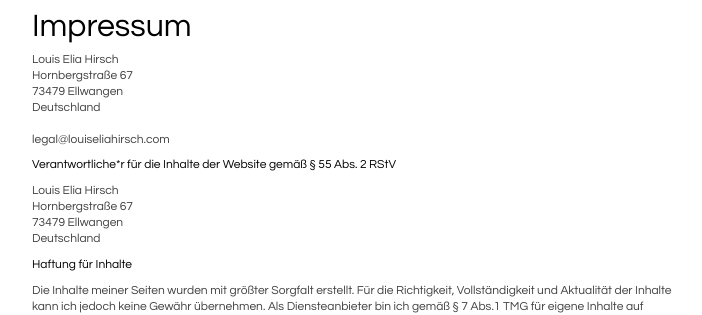
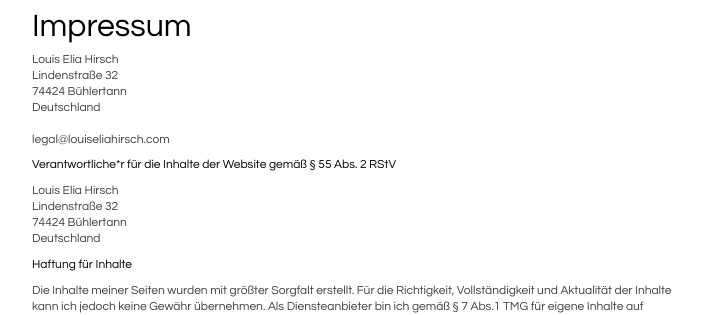
Before and after one commit to louvee/louvee.github.io, a Jekyll site: the page imprint.html, which Jekyll copies as it is, in a window 1280 px wide. Shown: the top 315 px of the page, without its empty margins (288-990 px from the left). Built offline with Jekyll 4.4.1, drawn with Linux system fonts in a browser that asks for light colours.

Commit message:
Update imprint.html
Added new address

```diff
--- a/imprint.html
+++ b/imprint.html
@@ -13,9 +13,9 @@
       <p>
         Louis Elia Hirsch
         <br />
-        Hornbergstraße 67
+        Lindenstraße 32
         <br />
-        73479 Ellwangen
+        74424 Bühlertann
         <br />
         Deutschland
         <br />
@@ -31,9 +31,9 @@
       <p>
         Louis Elia Hirsch
         <br />
-        Hornbergstraße 67
+        Lindenstraße 32
         <br />
-        73479 Ellwangen
+        74424 Bühlertann
         <br />
         Deutschland
       </p>
```
